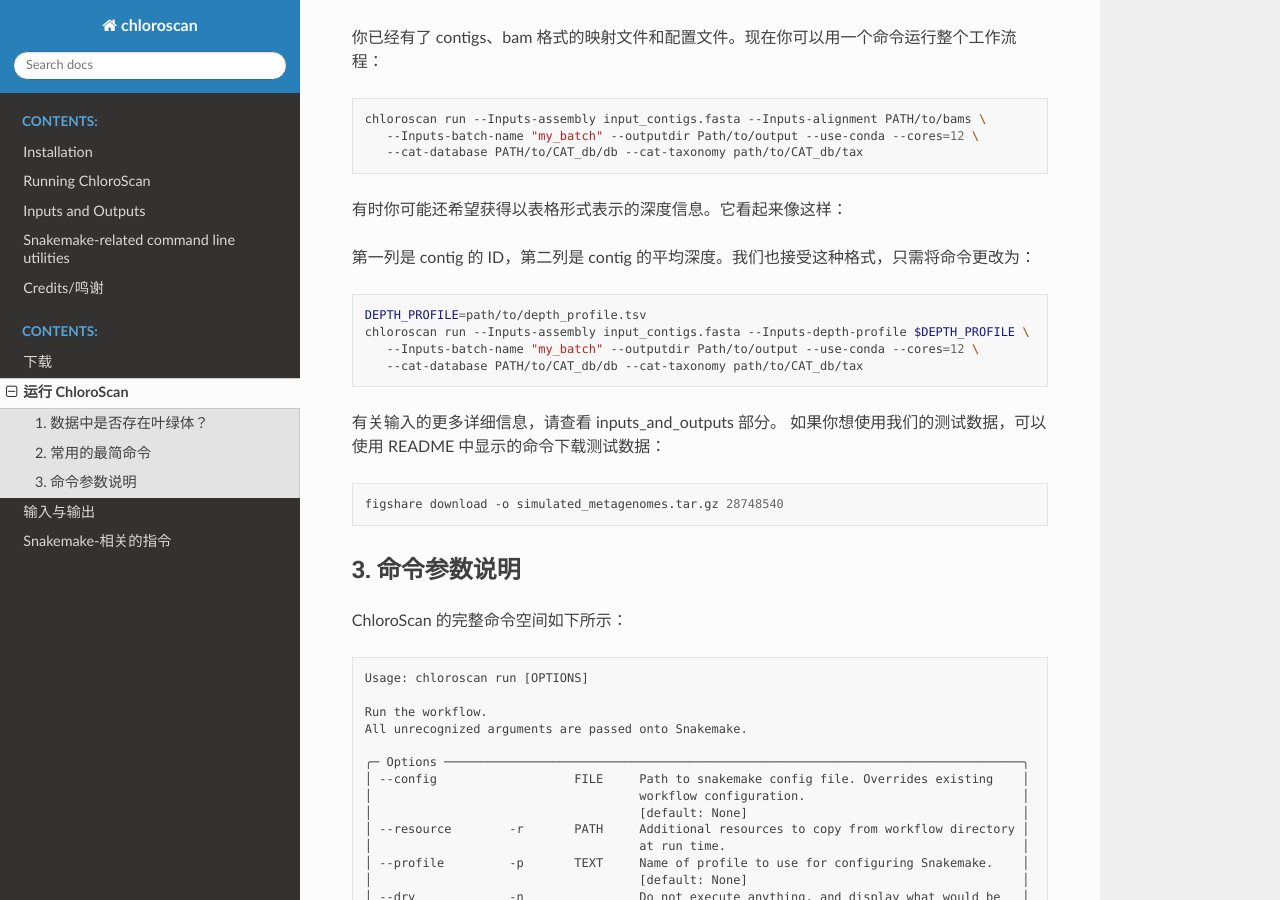
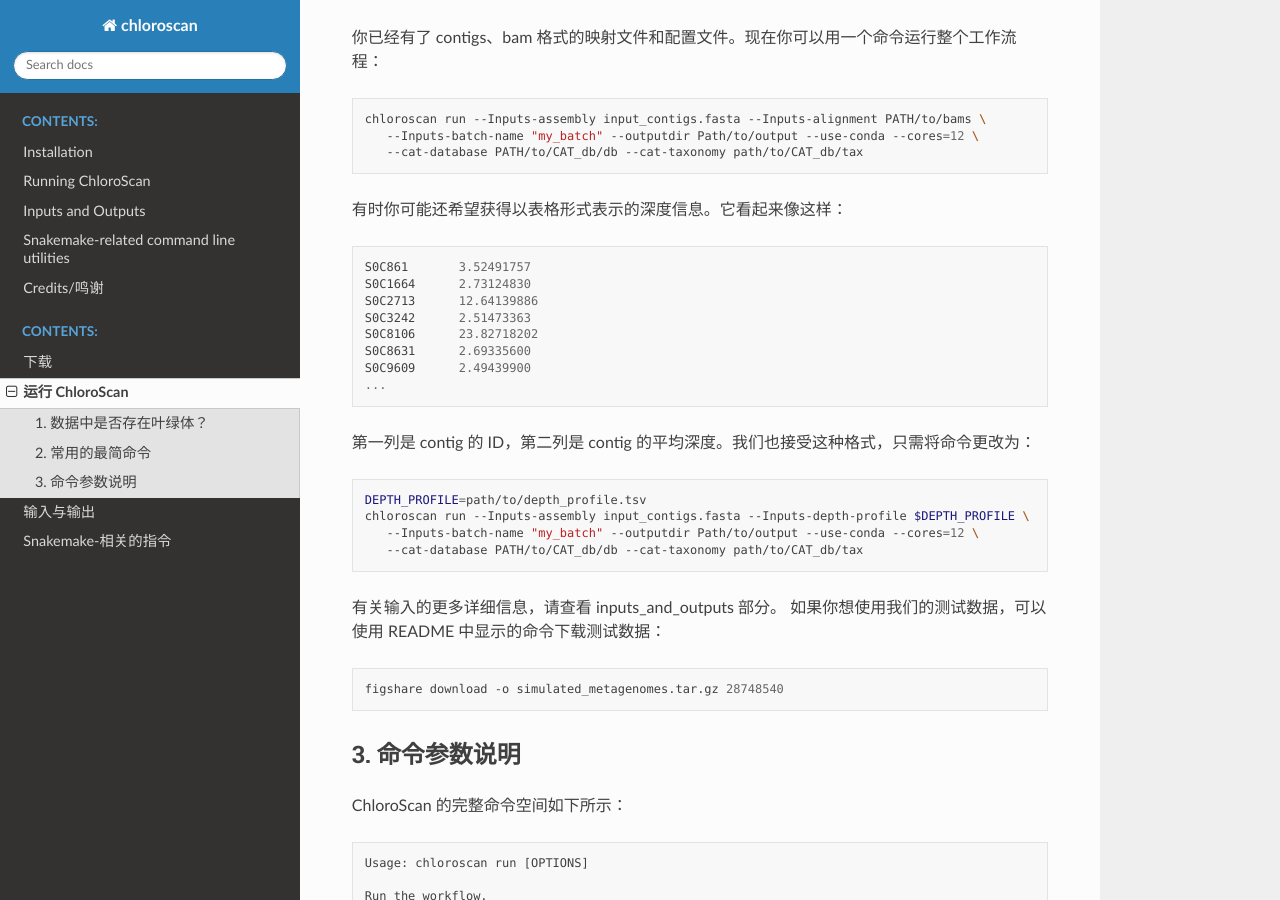
Before and after one commit to Andyargueasae/chloroscan, a Sphinx documentation site: the page built from docs/source/main/how_to_run_CN.rst, in a window 1280 px wide and 900 px high, scrolled down 550 px. Built offline with Sphinx 7.4.7 and the Read the Docs theme 3.1.0, drawn with Linux system fonts in a browser that asks for light colours.

Commit message:
minor change Chinese version in docs

```diff
--- a/docs/source/main/how_to_run_CN.rst
+++ b/docs/source/main/how_to_run_CN.rst
@@ -27,6 +27,7 @@
 有时你可能还希望获得以表格形式表示的深度信息。它看起来像这样：
 
 .. code-block::
+
    S0C861	3.52491757
    S0C1664	2.73124830
    S0C2713	12.64139886
--- a/docs/source/main/inputs_and_outputs.rst
+++ b/docs/source/main/inputs_and_outputs.rst
@@ -14,6 +14,7 @@
 
 The output directory structure of ChloroScan is as follows:
 (This is a typical example showing only directories)
+
 .. code-block::
 
     chloroscan_output
--- a/docs/source/main/inputs_and_outputs_CN.rst
+++ b/docs/source/main/inputs_and_outputs_CN.rst
@@ -75,7 +75,7 @@
 
 如下展示的是一个binny运行的中间结果目录结构：
 
- .. code-block:: text
+ .. code-block::
 
     intermediary
     ├── annotation_CDS_RNA_hmms_checkm.gff
--- a/docs/source/main/installation_CN.rst
+++ b/docs/source/main/installation_CN.rst
@@ -10,6 +10,7 @@
 要安装工作流程，请使用 pip。首先创建一个虚拟环境。确保您的计算机严格遵循 Python 版本限制：> 3.9 且 < 4.0。
 
 运行此命令以检查您的 Python 版本是否兼容：
+
 .. code-block:: bash
 
     python3 --version
@@ -48,6 +49,7 @@
     source chloroscan_env/bin/activate
 
 最后确定以上条件达成后，运行以下命令安装 ChloroScan：
+
 .. code-block:: bash
 
     pip3 install chloroscan
@@ -62,6 +64,7 @@
     #!注意!: 系统的默认 Python （/usr/bin/python） 不应该显示在这里，否则将会导致令人头疼的问题。
     pip3 install chloroscan
     pip3 install chloroscan
+
 除了安装，ChloroScan 还需要几个数据库：一个用于 CAT 的分类学分类，另一个用于通过分箱推断质体 MAG 的质量。
 
 2. CAT 数据库
@@ -83,6 +86,7 @@
 您无需手动下载 binny 的数据库，ChloroScan 会在为每个作业安装 conda 环境后自动加载它。
 
 运行 chloroscan 并添加标志 "``--conda-create-envs-only``" 以设置 conda 环境。
+
 .. code-block:: bash
 
     chloroscan run --conda-create-envs-only
```
